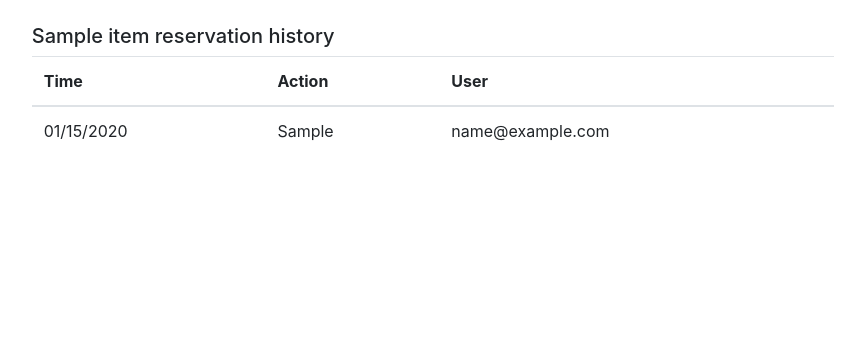
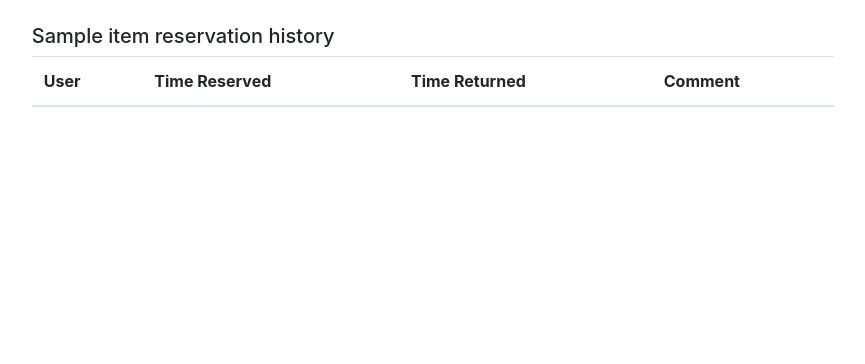
Before and after one commit to zkagin/reserveda, a Flask app: page /history/1 in a window 1280 px wide. Shown: the part 56-420 px from the top of the page, without its empty margins (207-1072 px from the left). Run offline with Flask 2, Linux system fonts and the light colour scheme; a user stored in the database is signed in; tables that the repository leaves empty hold one stand-in row (values such as "Sample post"); lists and menus that the app fills with data are empty; some libraries are stand-ins or nearby versions.

Commit message:
add ability to comment

```diff
--- a/reserveda/api.py
+++ b/reserveda/api.py
@@ -64,7 +64,7 @@ def check_item_access(user_id, item_id):
     return item and user and item.group_id == user.group_id
 
 
-def toggle_item(user_id, item_id):
+def toggle_item(user_id, item_id, comment):
     if not check_item_access(user_id=user_id, item_id=item_id):
         return False
     item = Item.query.filter_by(id=item_id).first()
@@ -84,6 +84,8 @@ def toggle_item(user_id, item_id):
     )
     db.session.add(item)
     db.session.add(event)
+    if comment:
+        event.comment = comment
     db.session.commit()
     return True
 
--- a/reserveda/routes.py
+++ b/reserveda/routes.py
@@ -70,7 +70,14 @@ def history(item_id):
     """Shows the event history of a provided item."""
     events = api.list_events(current_user.id, item_id=item_id)
     item = api.get_item(item_id)
-    return render_template("item_history.html", events=events, item=item)
+    event_pairs = []
+    for event in events:
+        if event.action == "reserved":
+            event_pairs.append([event])
+        if event.action == "returned":
+            event_pairs[-1].append(event)
+
+    return render_template("item_history.html", events=event_pairs, item=item)
 
 
 ####################
@@ -85,7 +92,8 @@ def toggle_item():
         return False
     user_id = current_user.id
     item_id = request.json["id"]
-    success = api.toggle_item(user_id=user_id, item_id=item_id)
+    comment = request.json["comment"] if "comment" in request.json else None
+    success = api.toggle_item(user_id=user_id, item_id=item_id, comment=comment)
     return make_response(jsonify({"success": success}), 200)
 
 
--- a/reserveda/static/style.css
+++ b/reserveda/static/style.css
@@ -8,11 +8,15 @@
   height: 5rem;
   border-radius: 2.5rem;
   cursor: pointer;
-  background-color: green;
+  background-color: #2ecc40;
+  background-image: linear-gradient(to bottom right, #2ecc40, #239b31);
+  box-shadow: 0px 8px 14px -7px #2ecc40;
 }
 
 .item-reserved {
-  background-color: red;
+  background-color: #ff4136;
+  background-image: linear-gradient(to bottom right, #ff4136, #ce332b);
+  box-shadow: 0px 8px 14px -7px #ff4136;
 }
 
 .item-delete {
--- a/reserveda/templates/item_history.html
+++ b/reserveda/templates/item_history.html
@@ -7,17 +7,20 @@
       <table class="table">
         <thead>
           <tr>
-            <th scope="col">Time</th>
-            <th scope="col">Action</th>
             <th scope="col">User</th>
+            <th scope="col">Time Reserved</th>
+            <th scope="col">Time Returned</th>
+            <th scope="col">Comment</th>
           </tr>
         </thead>
         <tbody>
-          {% for event in events|reverse %}
+          {% for event_pair in events|reverse %} {% set reserved = event_pair[0]
+          %} {% set returned = event_pair[1] if event_pair[1] %}
           <tr>
-            <td>{{ momentjs(event.timestamp).calendar() }}</td>
-            <td>{{ event.action }}</td>
-            <td>{{ event.user.email }}</td>
+            <td>{{ reserved.user.email }}</td>
+            <td>{{ momentjs(reserved.timestamp).calendar() }}</td>
+            <td>{{ momentjs(returned.timestamp).calendar() if returned }}</td>
+            <td>{{ reserved.comment if reserved.comment else "" }}</td>
           </tr>
           {% endfor %}
         </tbody>
```
Also changed, not shown: reserveda/templates/main.html (+66 -3 lines).
